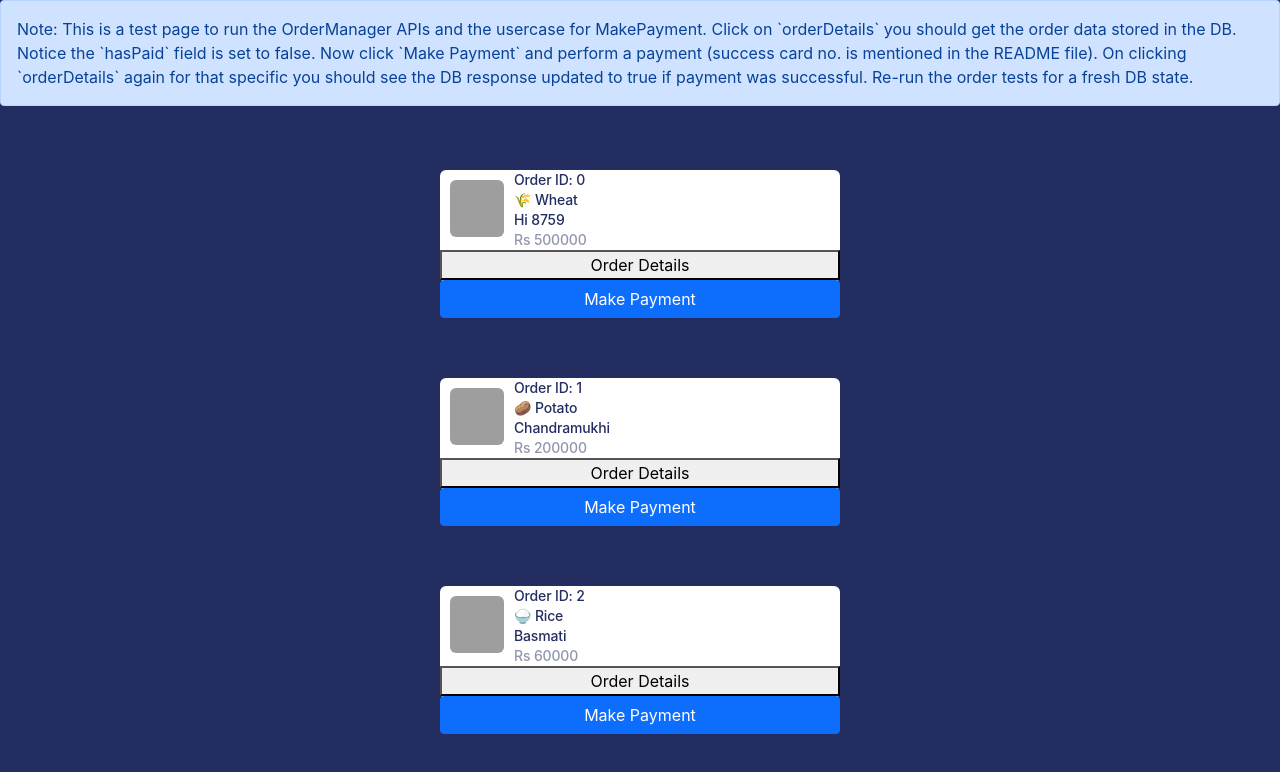
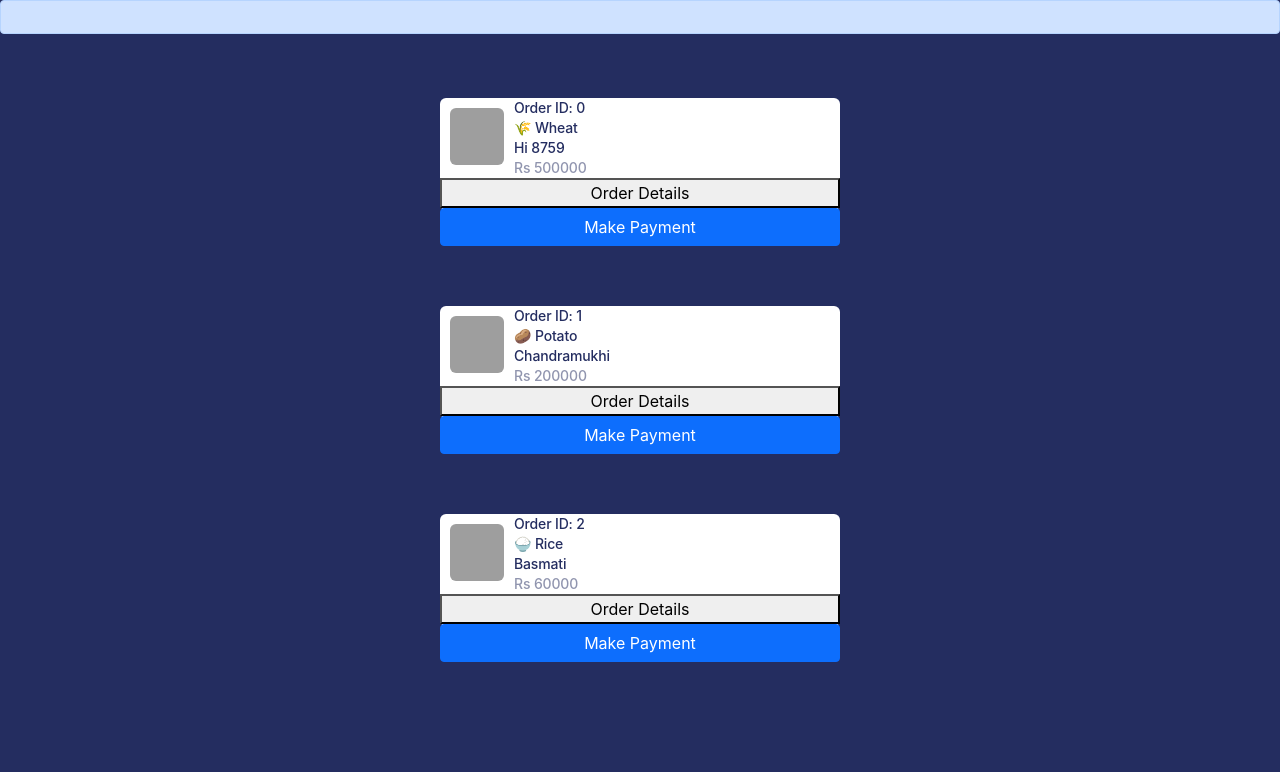
Before and after one commit to Palspal98/FarmFree, a website: page public/checkout.html in a window 1280 px wide. Drawn offline with nearby package versions, Linux system fonts and the light colour scheme; grey boxes are pictures that could not be loaded.

Commit message:
update html

```diff
--- a/public/checkout.html
+++ b/public/checkout.html
@@ -17,13 +17,7 @@
 
 <body>
   <div class="display_box alert alert-primary" role="alert">
-    Note: This is a test page to run the OrderManager APIs and the usercase for MakePayment.
-    Click on `orderDetails` you should get the order data stored in the DB.
-    Notice the `hasPaid` field is set to false.
-    Now click `Make Payment` and perform a payment (success card no. is mentioned in the README file).
-    On clicking `orderDetails` again for that specific you should see the DB response updated to true if payment was
-    successful.
-    Re-run the order tests for a fresh DB state.
+
   </div>
   <br /><br />
   <section data-orderid=0>
```
Also changed, not shown: README.md.
